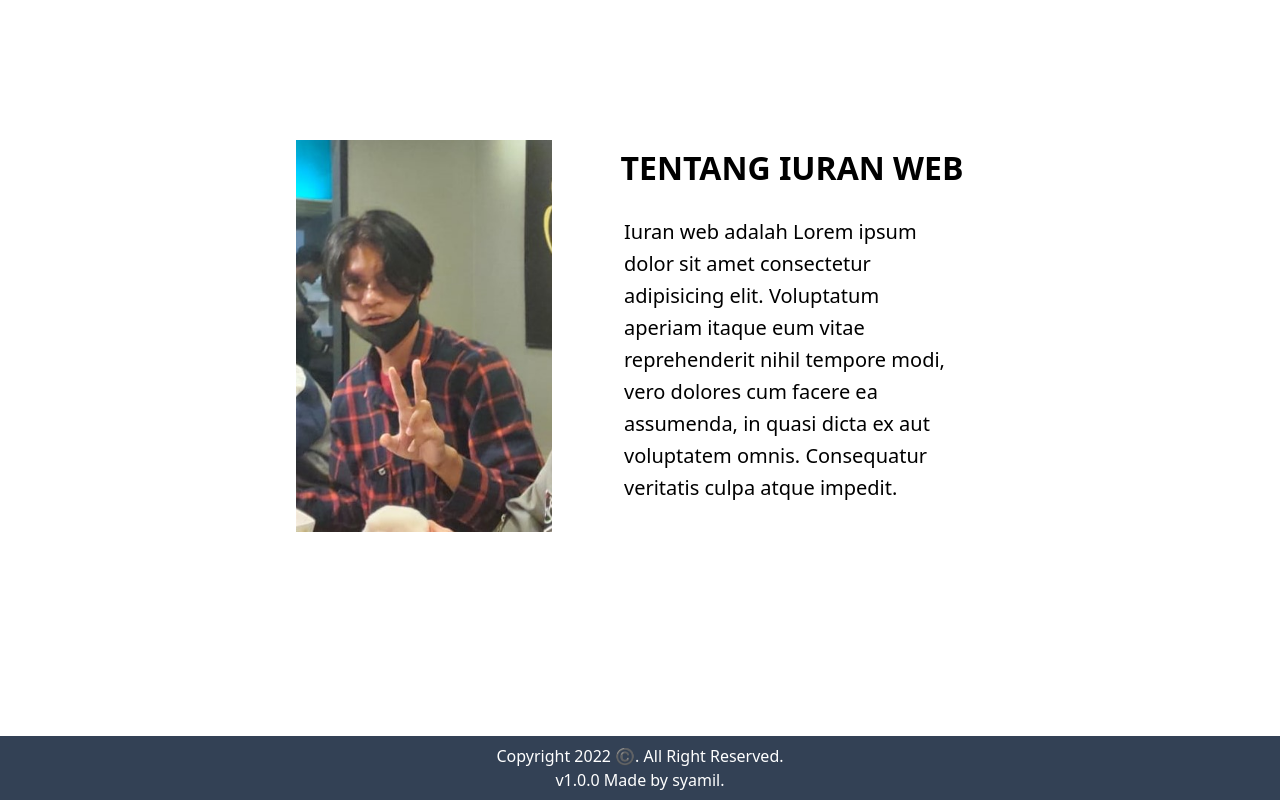
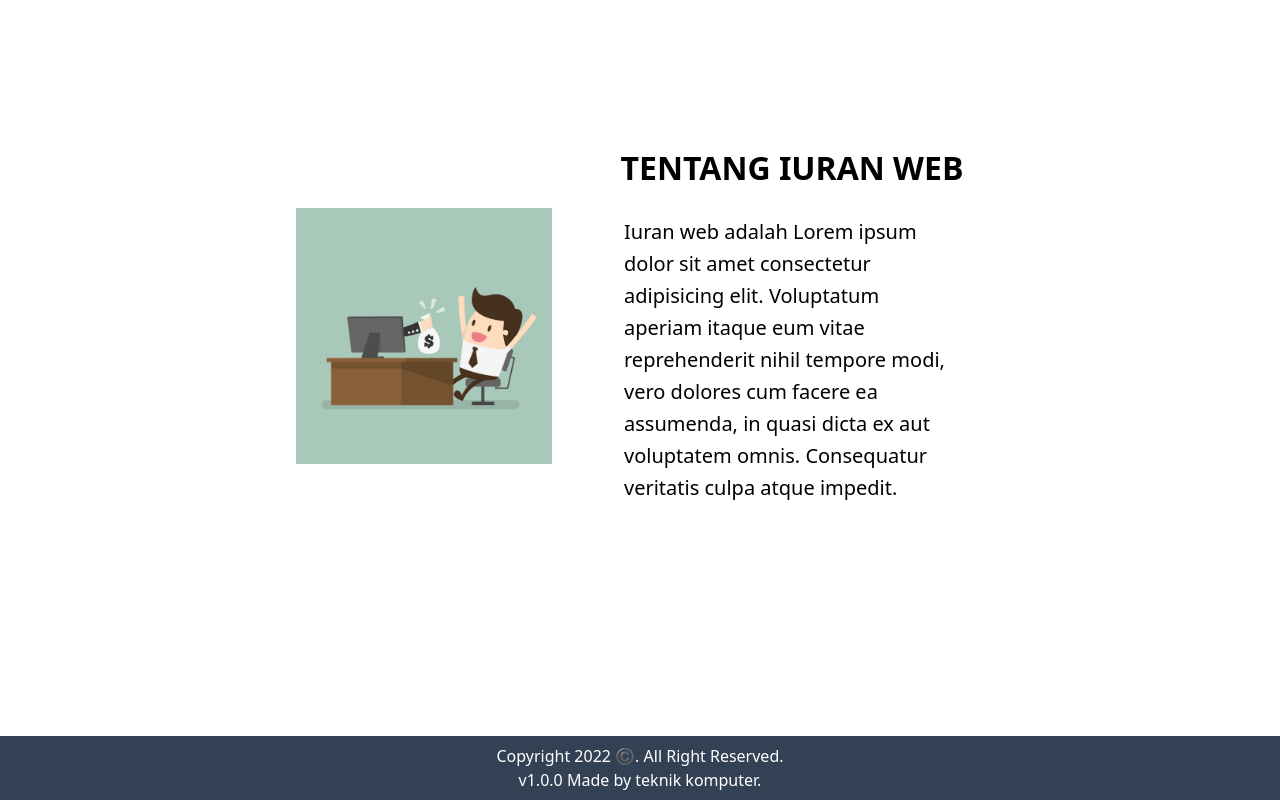
Before and after one commit to GAKPUNYASIRKEL/iuran-web, a Vue app: page / in a window 1280 px wide. Shown: the part 934-1734 px from the top of the page. Built offline with nearby package versions, Linux system fonts and the light colour scheme.

Commit message:
second commit

```diff
--- a/src/components/Footer.vue
+++ b/src/components/Footer.vue
@@ -11,6 +11,6 @@
 <template>
   <footer class="mx-auto py-2 text-center text-white bg-slate-700 xl:mb-0 footer">
     <span class="copyright">Copyright {{ dateNow }} ©️. All Right Reserved.</span> <br>
-    <span>v1.0.0 Made by <a>syamil</a>.</span>
+    <span>v1.0.0 Made by <a>teknik komputer</a>.</span>
   </footer>
 </template>
```
Also changed, not shown: src/assets/saya.jpg.
